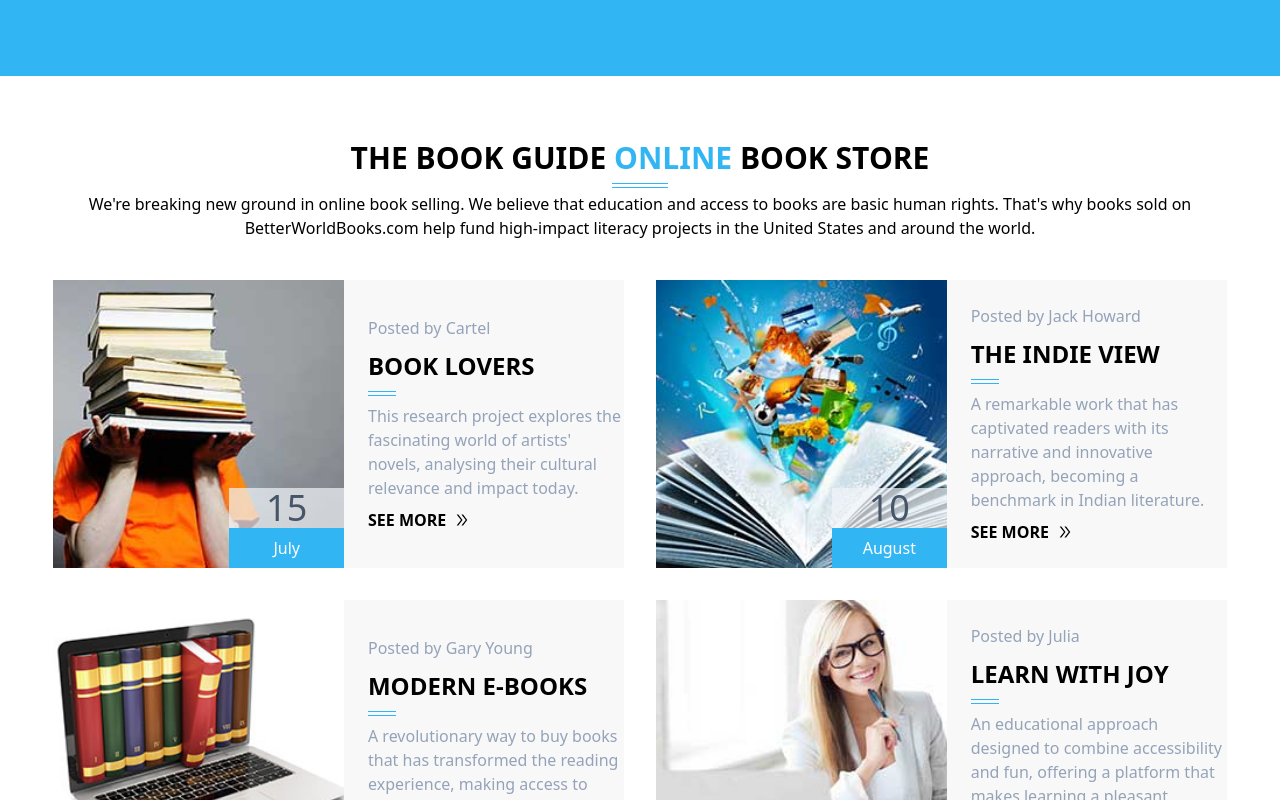
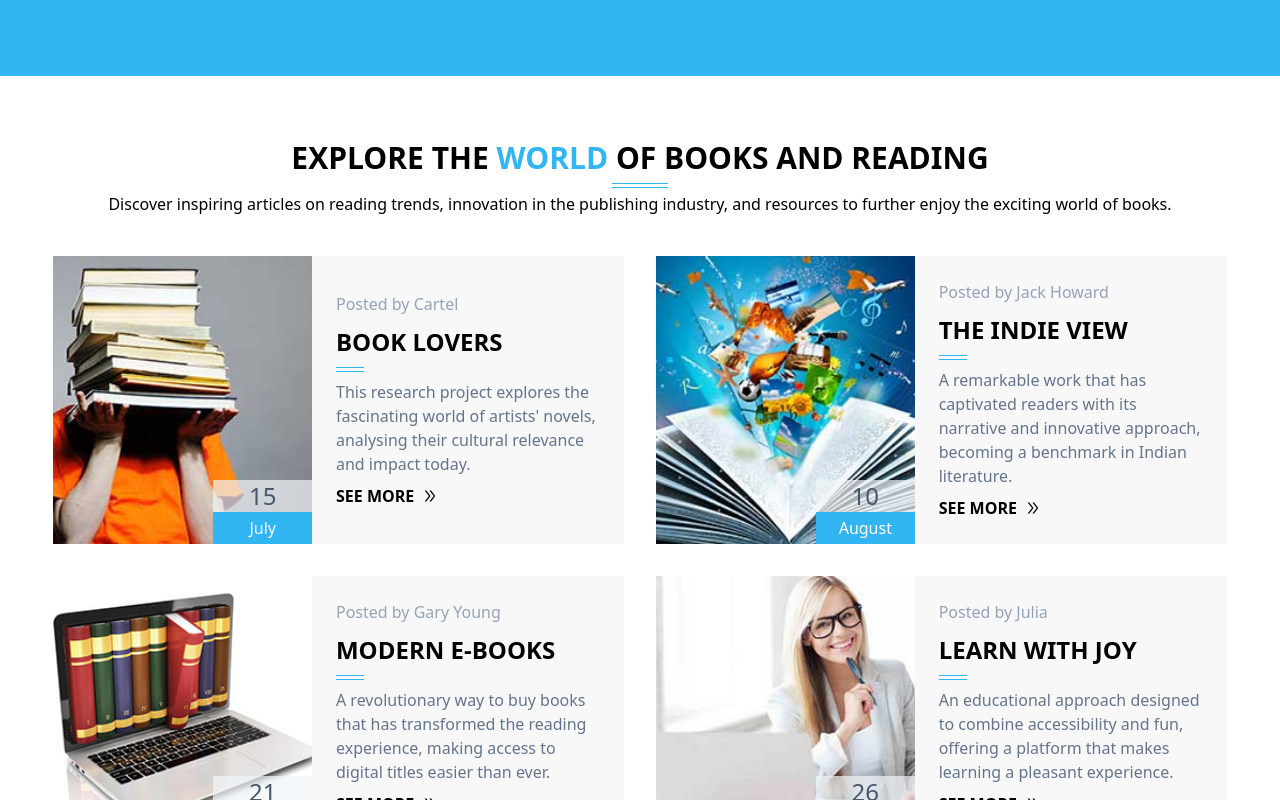
Before and after one commit to emmanuel-cruz-dev/literarium, a React (Vite) app: page / in a window 1280 px wide. Shown: the part 3760-4560 px from the top of the page. Built offline with nearby package versions, Linux system fonts and the light colour scheme.

Commit message:
Blog titulo y subtitulo cambiados

```diff
--- a/src/components/Blog.tsx
+++ b/src/components/Blog.tsx
@@ -73,19 +73,19 @@ const BlogCard: React.FC<BlogCardProps> = ({
     >
       <div className="relative w-full h-96 md:h-full">
         <img className="h-full object-cover" src={image} alt="" />
-        <div className="blog__card-article__date absolute bottom-0 right-0 left-44 transition-all duration-300 text-white text-center">
+        <div className="blog__card-article__date absolute bottom-0 right-0 left-40 transition-all duration-300 text-white text-center">
           <p className="flex flex-col">
-            <span className="bg-slate-100/70 text-slate-600 text-4xl">
+            <span className="bg-slate-100/70 text-slate-600 text-2xl">
               {date}
             </span>
-            <span className="background-accent__item py-2">{month}</span>
+            <span className="background-accent__item py-1">{month}</span>
           </p>
         </div>
       </div>
       <div className="flex flex-col gap-2 py-6">
         <p className="text-slate-400">Posted by {author}</p>
         <h2 className="blog__card-title">{title}</h2>
-        <p className="md:w-64 text-slate-400">{description}</p>
+        <p className="md:w-72 text-slate-500 pr-6">{description}</p>
         <a
           className="blog__card-anchor flex items-center gap-2 uppercase font-semibold"
           href="#"
@@ -104,14 +104,13 @@ const Blog = () => {
       <article className="w-11/12 mx-auto py-12">
         <div className="flex flex-col gap-4 justify-center items-center text-center py-4">
           <h2 className="uppercase font-bold text-3xl section__title">
-            The Book Guide <span className="text__accent-color">online</span>{" "}
-            book store
+            Explore the <span className="text__accent-color">world</span> of
+            books and reading
           </h2>
           <p>
-            We're breaking new ground in online book selling. We believe that
-            education and access to books are basic human rights. That's why
-            books sold on BetterWorldBooks.com help fund high-impact literacy
-            projects in the United States and around the world.
+            Discover inspiring articles on reading trends, innovation in the
+            publishing industry, and resources to further enjoy the exciting
+            world of books.
           </p>
         </div>
         <article className="py-6">
```
